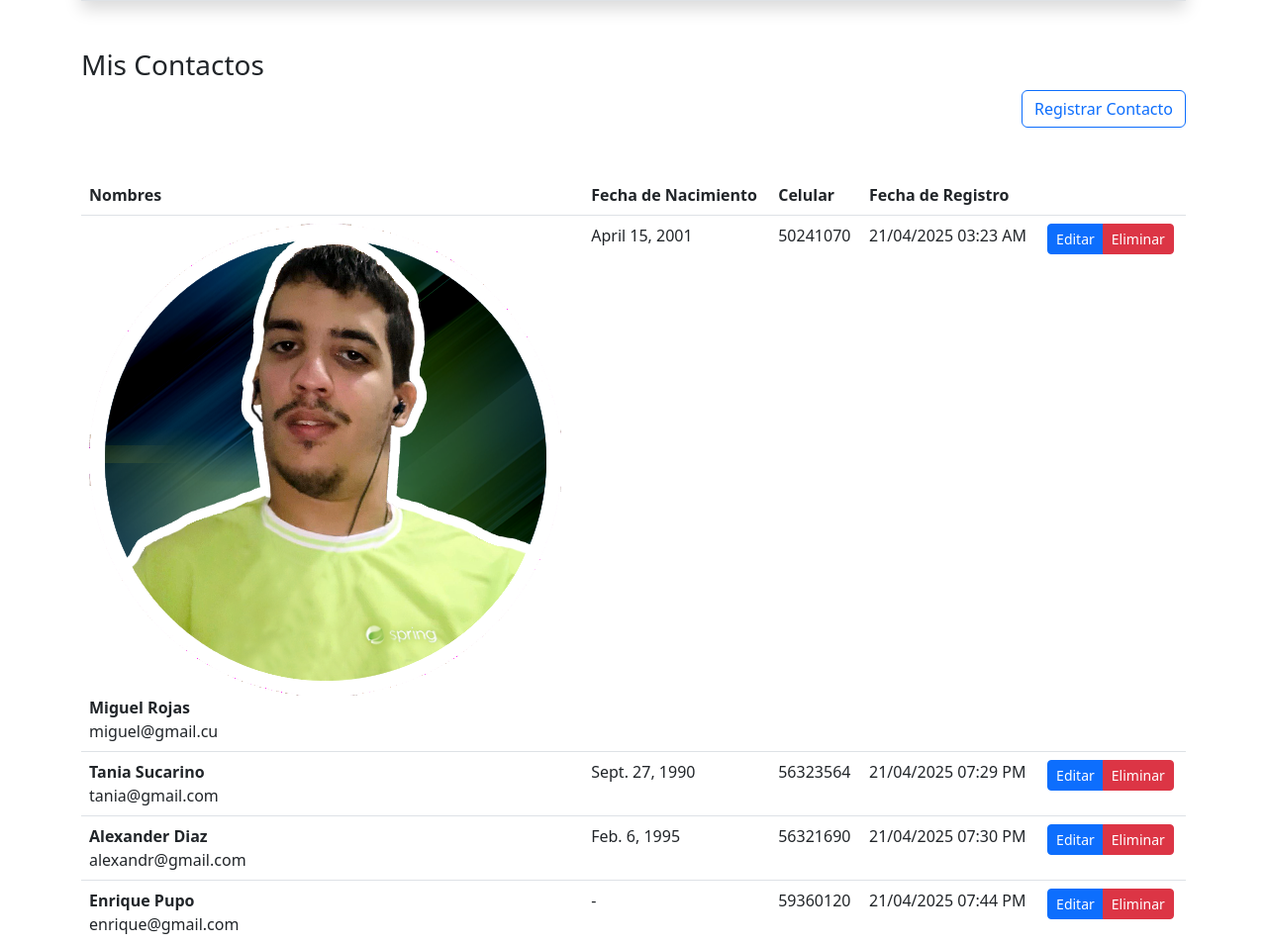
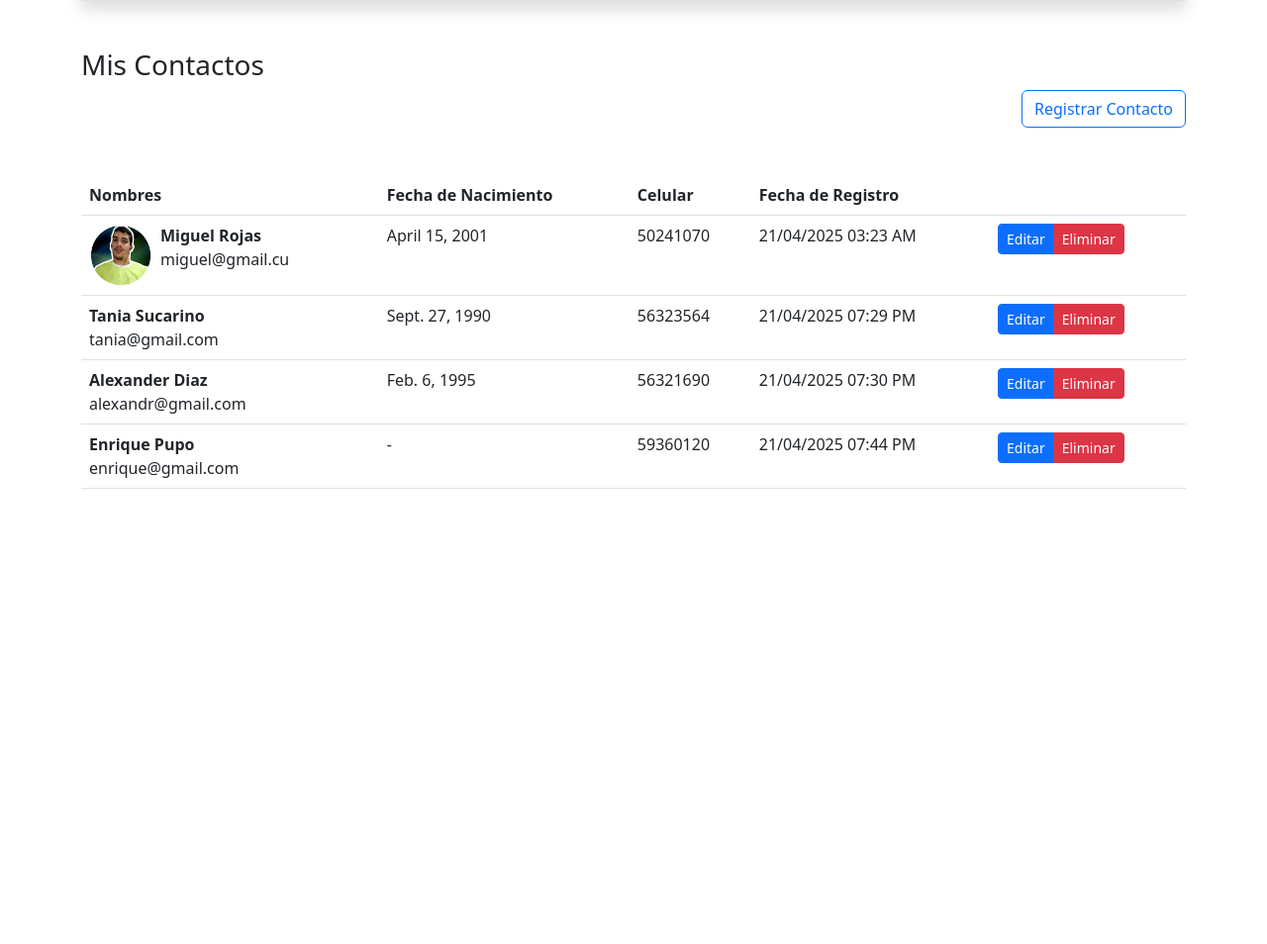
Before and after one commit to MiguelAntonioRS/Django-Project, a Django app: page / in a window 1280 px wide. Shown: the part 287-1241 px from the top of the page at 99% size. After the commit the page ends 781 px from the top, so only its background shows below. Run offline with Django 5.2, Linux system fonts and the light colour scheme; data comes from the database, SQL or seed files in the repository; some libraries are stand-ins or nearby versions.

Commit message:
Making styles

```diff
--- a/contacts/templates/contacts/contact_list.html
+++ b/contacts/templates/contacts/contact_list.html
@@ -40,11 +40,15 @@
                 {% for contact in object_list %}
                 <tr>
                     <td>
-                        {% if contact.avatar %}
-                        <img src="{{ contact.avatar.url }}" alt="">
-                        {% endif %}
-                        <div class="fw-bold">{{contact.name}}</div>
-                        <div>{{contact.email}}</div>
+                        <div class="d-flex gap-2">
+                            {% if contact.avatar %}
+                            <img src="{{ contact.avatar.url }}" alt="" style="max-width: 64px;">
+                            {% endif %}
+                            <div>
+                                <div class="fw-bold">{{contact.name}}</div>
+                                <div>{{contact.email}}</div>
+                            </div>
+                        </div>
                     </td>
                     <td>{{contact.birth_date|default:'-'}}</td>
                     <td>{{contact.phone|default:'-'}}</td>
```
